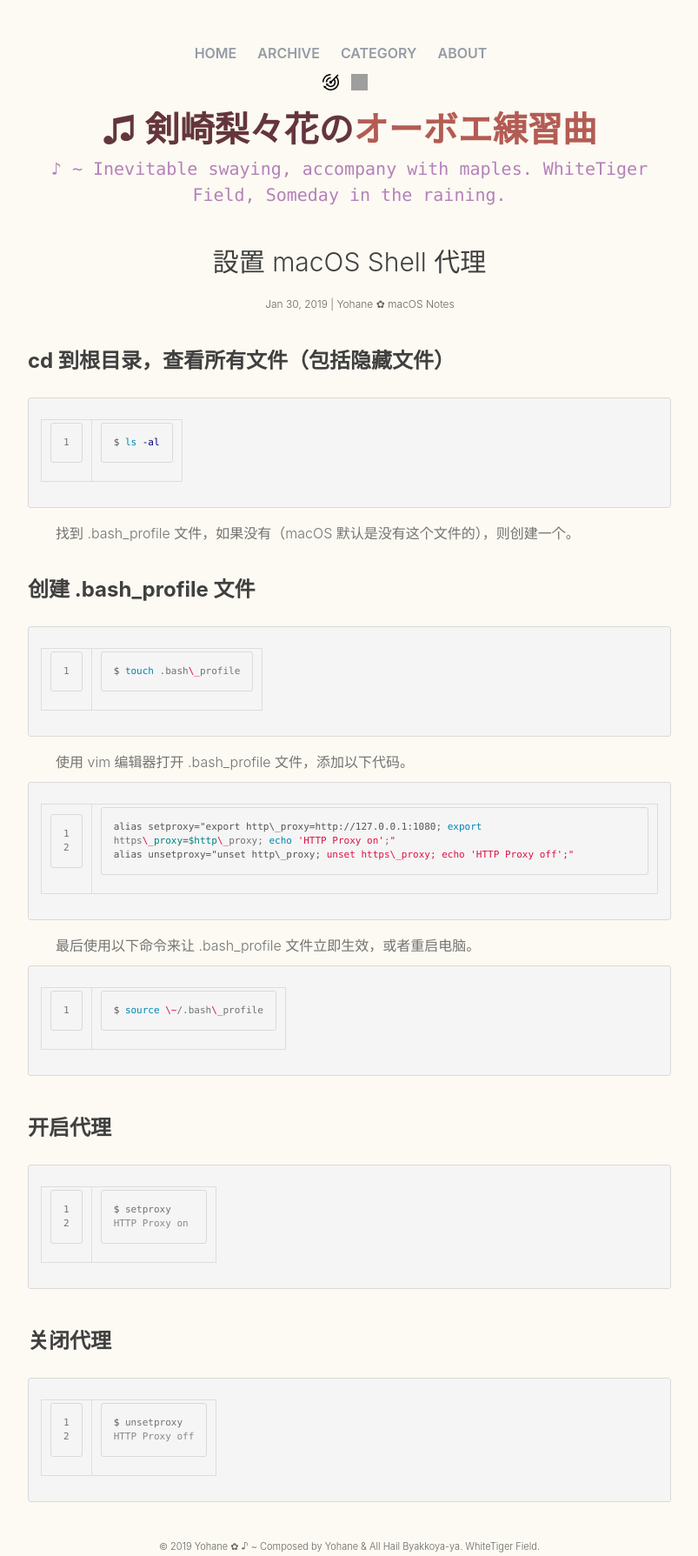
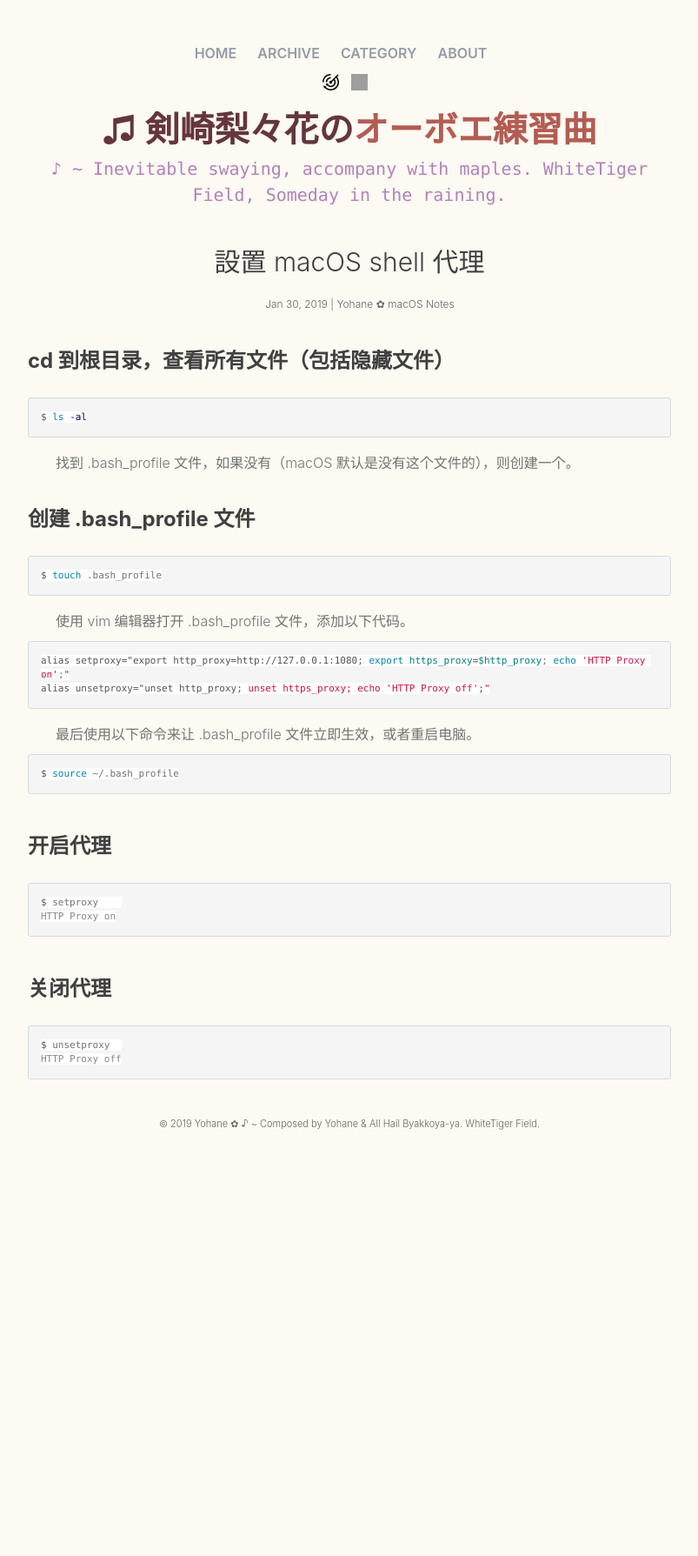
Before and after one commit to YohaneWW/Maples, a Jekyll site: the page built from _posts/2019-01-30-proxy-for-mac.md, in a window 1280 px wide. Shown: the whole page at 87% size, without its empty margins (238-1041 px from the left). Built offline with Jekyll 4.4.1, drawn with Linux system fonts in a browser that asks for light colours; after the commit the page ends 1303 px from its top, so only the background shows below that; grey boxes are pictures that could not be loaded.

Commit message:
modify code highlight

```diff
--- a/_posts/2019-01-30-proxy-for-mac.md
+++ b/_posts/2019-01-30-proxy-for-mac.md
@@ -1,13 +1,13 @@
 ---
 layout: post
-title: 設置 macOS Shell 代理
+title: 設置 macOS shell 代理
 categories: [Development Notes]
 series: macOS Notes
 excerpt: Set the proxy for macOS shell.
 ---
 ## cd 到根目录，查看所有文件（包括隐藏文件）
 
-{% highlight shell_session linenos %}
+{% highlight shell_session %}
 $ ls -al
 {% endhighlight %}
 
@@ -15,33 +15,33 @@ $ ls -al
 
 ## 创建 .bash\_profile 文件
 
-{% highlight shell_session linenos %}
-$ touch .bash\_profile
+{% highlight shell_session %}
+$ touch .bash_profile
 {% endhighlight %}
 
 使用 vim 编辑器打开 .bash\_profile 文件，添加以下代码。
 
-{% highlight shell_session linenos %}
-alias setproxy="export http\_proxy=http://127.0.0.1:1080; export https\_proxy=$http\_proxy; echo 'HTTP Proxy on';"
-alias unsetproxy="unset http\_proxy; unset https\_proxy; echo 'HTTP Proxy off';"
+{% highlight shell_session %}
+alias setproxy="export http_proxy=http://127.0.0.1:1080; export https_proxy=$http_proxy; echo 'HTTP Proxy on';"
+alias unsetproxy="unset http_proxy; unset https_proxy; echo 'HTTP Proxy off';"
 {% endhighlight %}
 
 最后使用以下命令来让 .bash\_profile 文件立即生效，或者重启电脑。
 
-{% highlight shell_session linenos %}
-$ source \~/.bash\_profile
+{% highlight shell_session %}
+$ source ~/.bash_profile
 {% endhighlight %}
 
 ## 开启代理
 
-{% highlight shell_session linenos %}
+{% highlight shell_session %}
 $ setproxy
 HTTP Proxy on
 {% endhighlight %}
 
 ## 关闭代理
 
-{% highlight shell_session linenos %}
+{% highlight shell_session %}
 $ unsetproxy
 HTTP Proxy off
 {% endhighlight %}
```
